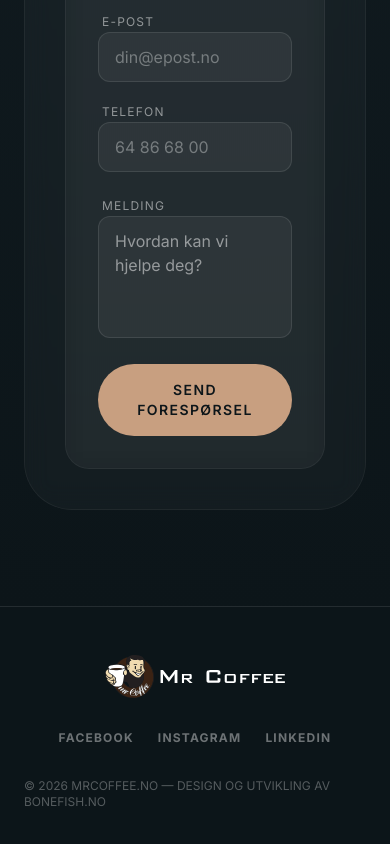
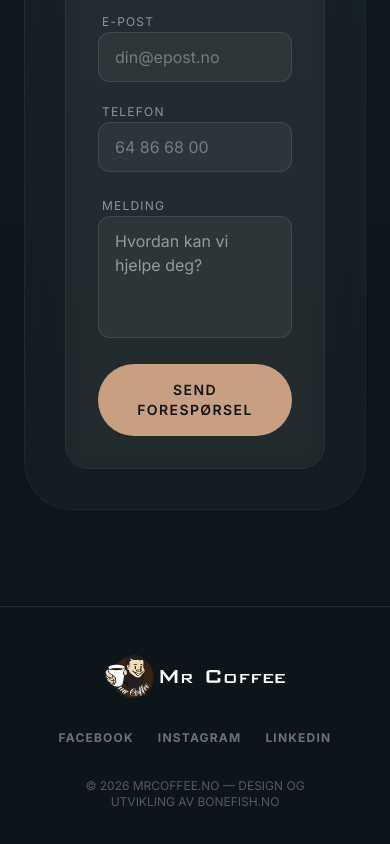
Before and after one commit to Kaamundsen/mrcoffee-v3, a React (Vite) app: page / in a window 390 px wide. Shown: the part 10949-11793 px from the top of the page. Built offline with nearby package versions, Linux system fonts and the light colour scheme.

Commit message:
R-KH8R: Endring bunn
Copyright-teksten i footeren brytes nå over to linjer på mobil, slik at den ikke blir for bred. På større skjermer vises den fortsatt på én linje som før.

```diff
--- a/src/HomePage.tsx
+++ b/src/HomePage.tsx
@@ -885,7 +885,7 @@ export const Footer = () => (
           <a key={s.name} href={s.href} className="text-white/40 hover:text-antique-brass transition-colors text-xs uppercase tracking-widest font-bold">{s.name}</a>
         ))}
       </div>
-      <span className="order-3 md:order-2 text-white/30 text-xs uppercase tracking-normal">
+      <span className="order-3 md:order-2 text-white/30 text-xs uppercase tracking-normal text-center max-w-[15rem] sm:max-w-none">
         {footer.copyright}{' '}
         <a href={footer.copyrightLink.href} target="_blank" rel="noopener noreferrer" className="hover:text-antique-brass transition-colors">{footer.copyrightLink.text}</a>
       </span>
```
